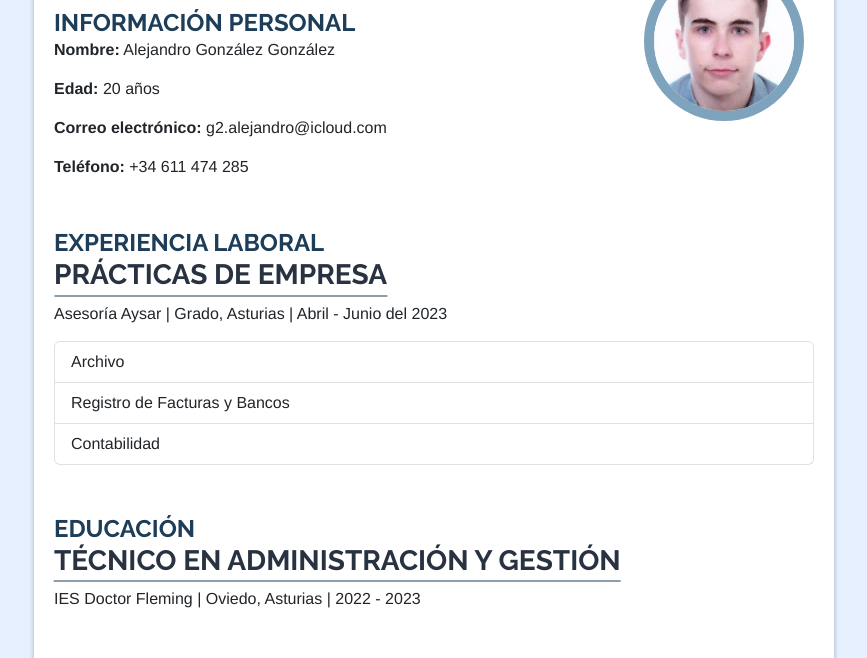
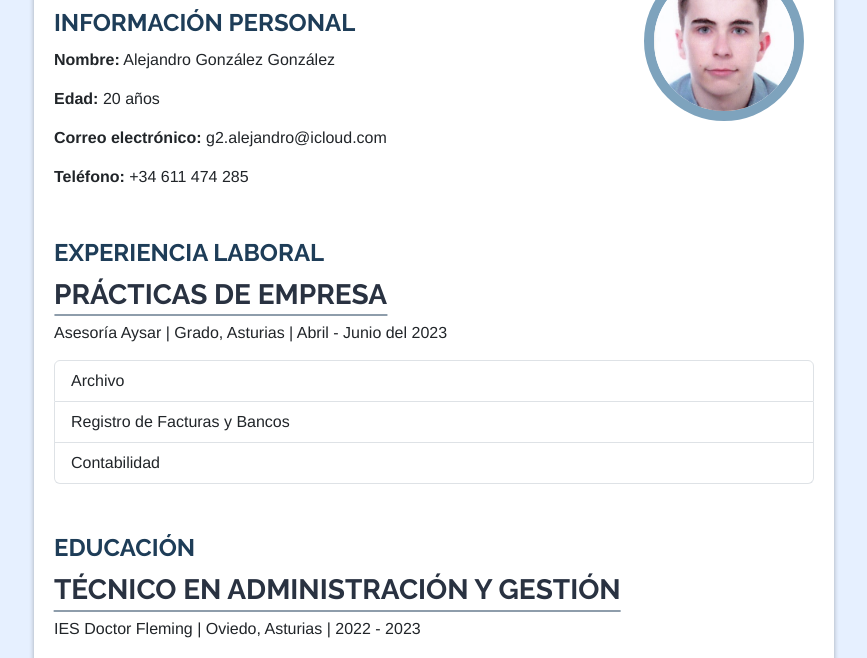
Before and after one commit to Jonathandm77/Mi-Curriculum, a plain HTML site: page index.html in a window 1280 px wide. Shown: the part 139-797 px from the top of the page, without its empty margins (206-1073 px from the left). Drawn offline with nearby package versions, Linux system fonts and the light colour scheme.

Commit message:
mejorados subrayados, ahora solo los .section-title tienen subrayado dinámico en vez de todos los h1,h2, y h3

```diff
--- a/estilos.css
+++ b/estilos.css
@@ -103,12 +103,10 @@
       opacity: 0.5;
     }
 
-    h1::after,
-    h2::after,
-    h3::after {
+    .section-title::after {
       content: "";
       position: absolute;
-      bottom: -5px;
+      bottom: 5px;
       left: 0;
       width: 100%;
       height: 2px;
@@ -304,5 +302,5 @@
     }
 
     .section-title {
-      margin-bottom: -50px;
+      margin-bottom: 5px;
     }
```
